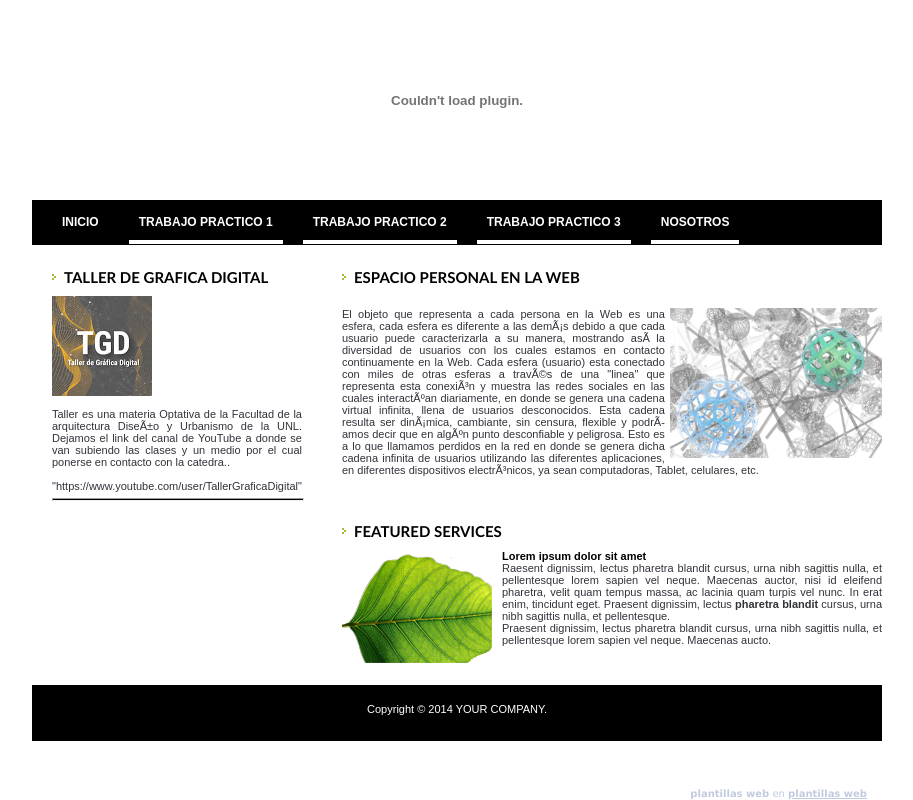
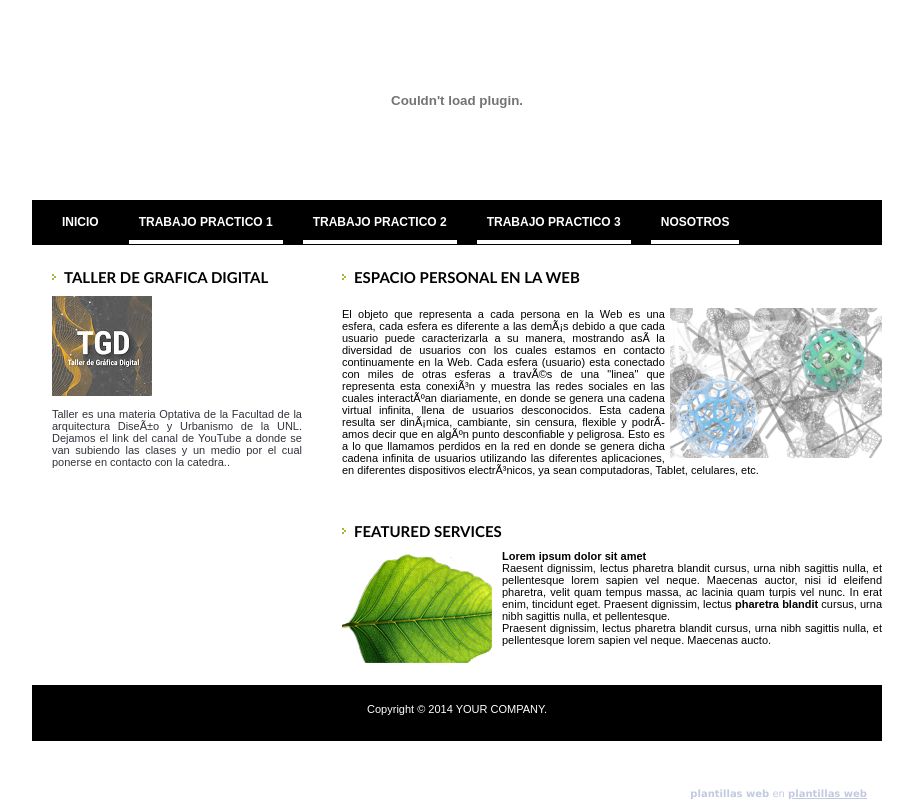
Before and after one commit to nicolaselena-bot/TGD, a plain HTML site: page index.htm in a window 1280 px wide. Shown: the whole page, without its empty margins (183-1096 px from the left). Drawn offline with Linux system fonts and the light colour scheme; files whose address does not match are found by name.

Commit message:
Update index.htm

```diff
--- a/index.htm
+++ b/index.htm
@@ -57,8 +57,7 @@ html {overflow-x:hidden;}
 		  			Taller es una materia Optativa de la Facultad de la arquitectura Diseño y Urbanismo de la UNL.
 		                        Dejamos el link del canal de YouTube a donde se van subiendo las clases y un medio por el cual ponerse en contacto con la catedra.</a>.		<br/>
 		  			<br/>
-	                            "https://www.youtube.com/user/TallerGraficaDigital"
-		<hr >
+	                           <a href="https://www.youtube.com/user/TallerGraficaDigital" target="_blank"><a/>
 
 <br/>
 <br/>
```
